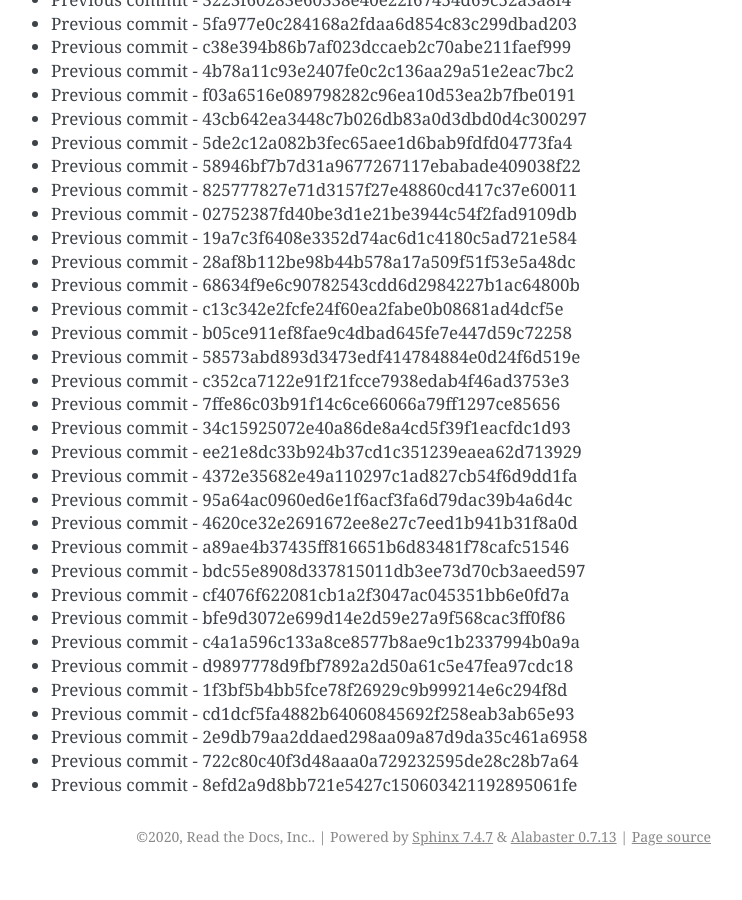
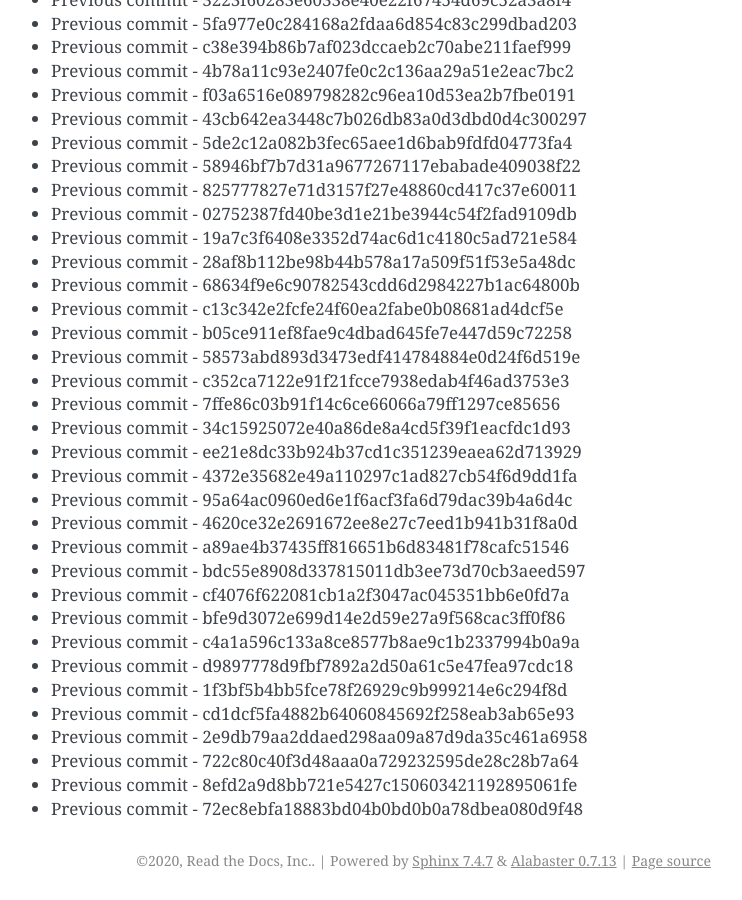
Before and after one commit to readthedocs/rtd-git-stresstest, a Sphinx documentation site: the page built from docs/updates.rst, in a window 1280 px wide and 900 px high, scrolled down 49130 px. Shown: the whole window, without its empty margins (399-1141 px from the left). Built offline with Sphinx 7.4.7, drawn with Linux system fonts in a browser that asks for light colours; before the commit the page ends 50006 px from its top, so only the background shows below that.

Commit message:
Generating commit from previous: 72ec8ebfa18883bd04b0bd0b0a78dbea080d9f48

```diff
--- a/docs/updates.rst
+++ b/docs/updates.rst
@@ -2096,3 +2096,4 @@ It can be tested for any performance characteristics.
 * Previous commit - 2e9db79aa2ddaed298aa09a87d9da35c461a6958
 * Previous commit - 722c80c40f3d48aaa0a729232595de28c28b7a64
 * Previous commit - 8efd2a9d8bb721e5427c150603421192895061fe
+* Previous commit - 72ec8ebfa18883bd04b0bd0b0a78dbea080d9f48
```
